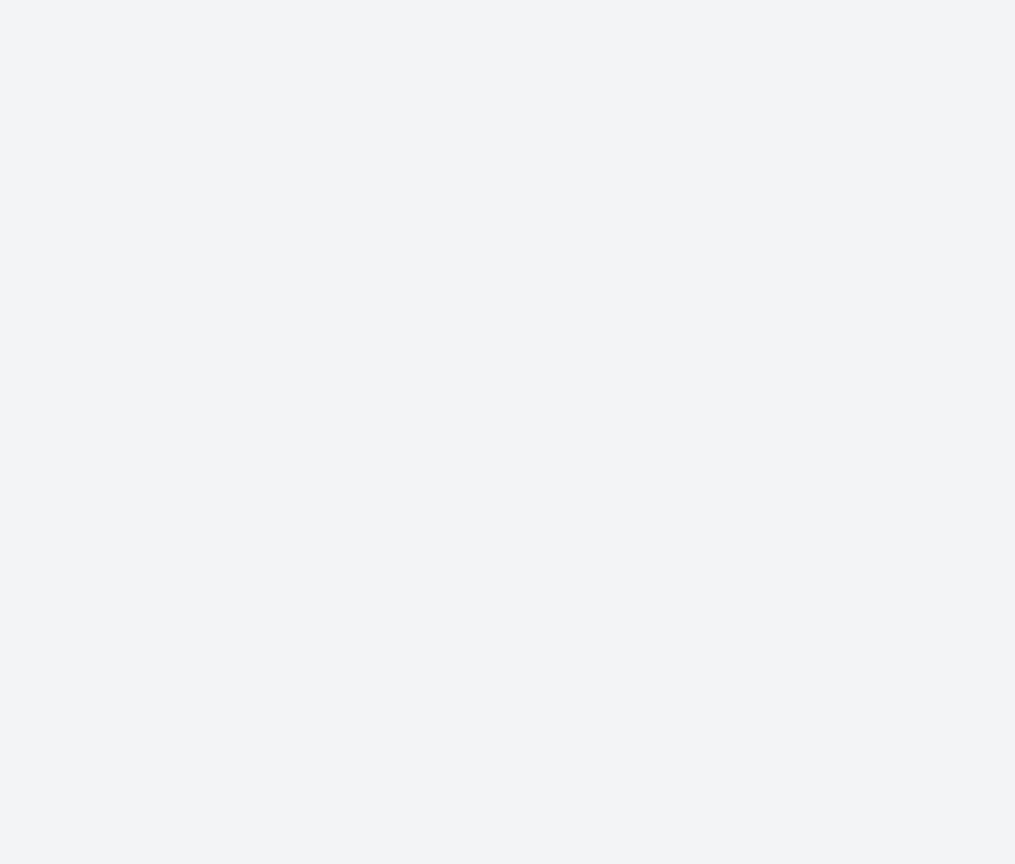
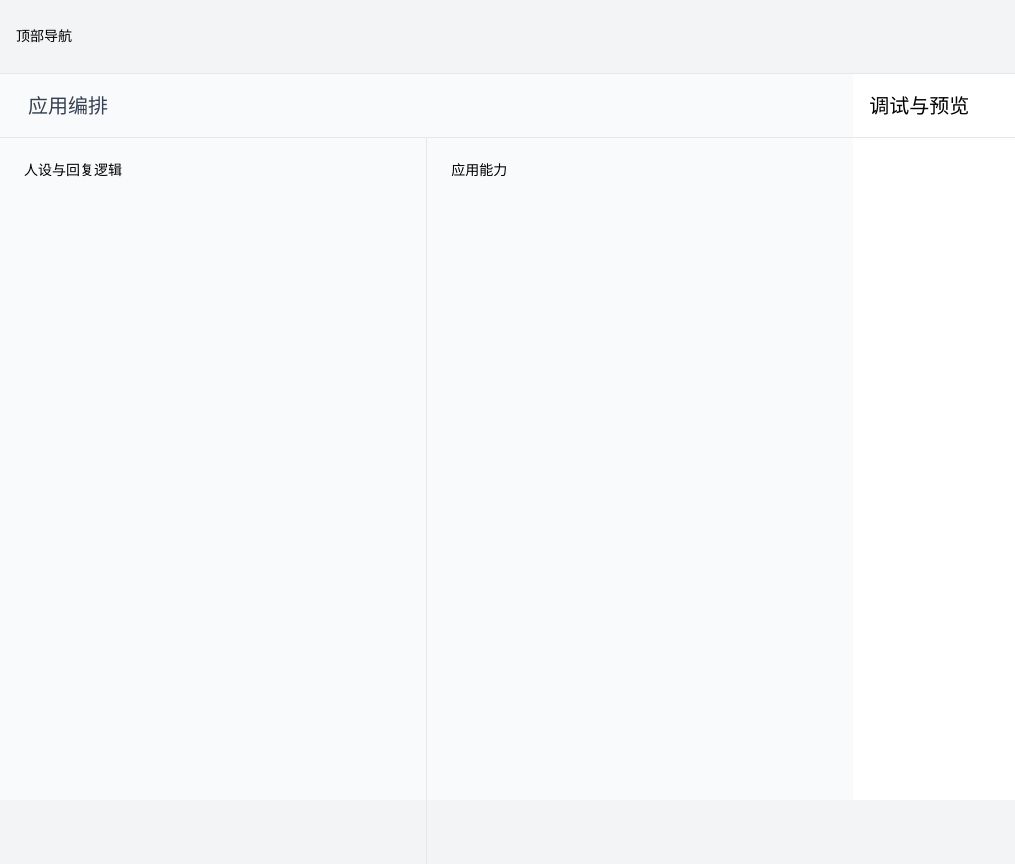
Before and after one commit to up-to-star/llmops, a Vue app in the folder llmops-ui/: page /space/apps/1 in a window 1280 px wide. Before the commit this address had no page. Shown: the whole page, without its empty margins (0-1015 px from the left). Before the commit the page ends 800 px from the top, so only its background shows below. Built offline with nearby package versions, Linux system fonts and the light colour scheme.

Commit message:
feat: 更新前端配置并添加应用详情页
- 修改API基础URL并添加Vite代理配置
- 添加新的应用详情路由和视图组件
- 注释后端CORS中间件配置

```diff
--- a/llmops-ui/src/config/index.ts
+++ b/llmops-ui/src/config/index.ts
@@ -1,3 +1,3 @@
 // api接口请求前缀
-export const BASE_URL :string = 'http://localhost:8090'
+export const BASE_URL :string = 'http://localhost:5173/api'
 export const TIMEOUT :number = 100000
--- a/llmops-ui/src/router/index.ts
+++ b/llmops-ui/src/router/index.ts
@@ -35,6 +35,11 @@ const router = createRouter({
           name: 'auth-login',
           component: () => import('@/views/auth/LoginView.vue'),
         },
+        {
+          path: 'space/apps/:app_id',
+          name: 'space-apps-detail',
+          component: () => import('@/views/space/apps/DetailView.vue'),
+        },
       ],
     },
   ],
--- /dev/null
+++ b/llmops-ui/src/views/space/apps/DetailView.vue
@@ -0,0 +1,34 @@
+<script setup lang="ts">
+
+</script>
+
+<template>
+  <!-- 最外层容器，高度撑满整个浏览器屏幕 -->
+   <div class="min-h-screen">
+    <!-- 顶部导航 -->
+     <header class="flex items-center h-[74px] bg-gray-100 border-b border-gray-200 px-4">顶部导航</header>
+
+     <!-- 底部内容区 -->
+      <div class="flex flex-row h-[calc(100vh-74px)]">
+        <!-- 左侧编排 -->
+        <div class="w-2/3 bg-gray-50 h-full">
+          <header class="flex items-center h-16 border-b border-gray-200 px-7 text-xl text-gray-700">应用编排</header>
+          <div class="flex flex-row h-full">
+            <div class="flex-1 border-r border-gray-200 p-6">人设与回复逻辑</div>
+            <div class="flex-1 p-6">应用能力</div>
+          </div>
+        </div>
+        <!-- 右侧调试预览 -->
+        <div class="flex flex-col w-1/3 bg-white h-full">
+          <header class="flex items-center h-16  px-4 text-xl bg-white border-b border-gray-200">
+            调试与预览
+          </header>
+
+        </div>
+      </div>
+   </div>
+</template>
+
+<style scoped>
+
+</style>
--- a/llmops-ui/vite.config.ts
+++ b/llmops-ui/vite.config.ts
@@ -17,4 +17,14 @@ export default defineConfig({
       '@': fileURLToPath(new URL('./src', import.meta.url))
     },
   },
+  server: {
+    proxy: {
+      '/api': {
+        target: 'http://localhost:8090',
+        changeOrigin: true,
+        secure: false,
+        rewrite: (path) => path.replace(/^\/api/, ''),
+      },
+    },
+  },
 })
```
Also changed, not shown: 1 other file (tests, documents, lock files or other folders).
